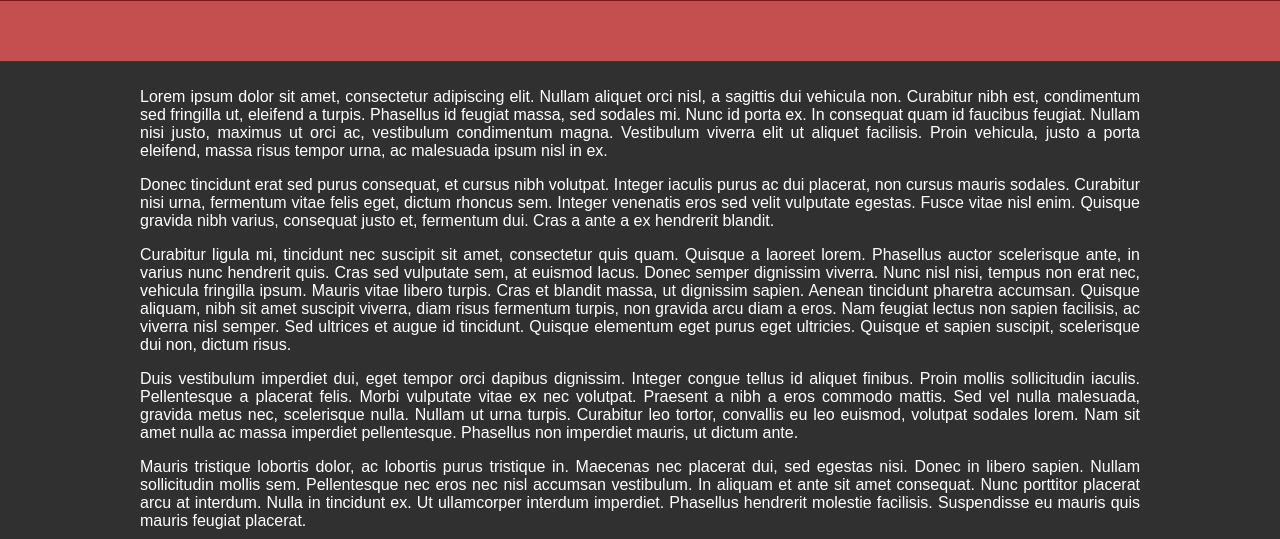
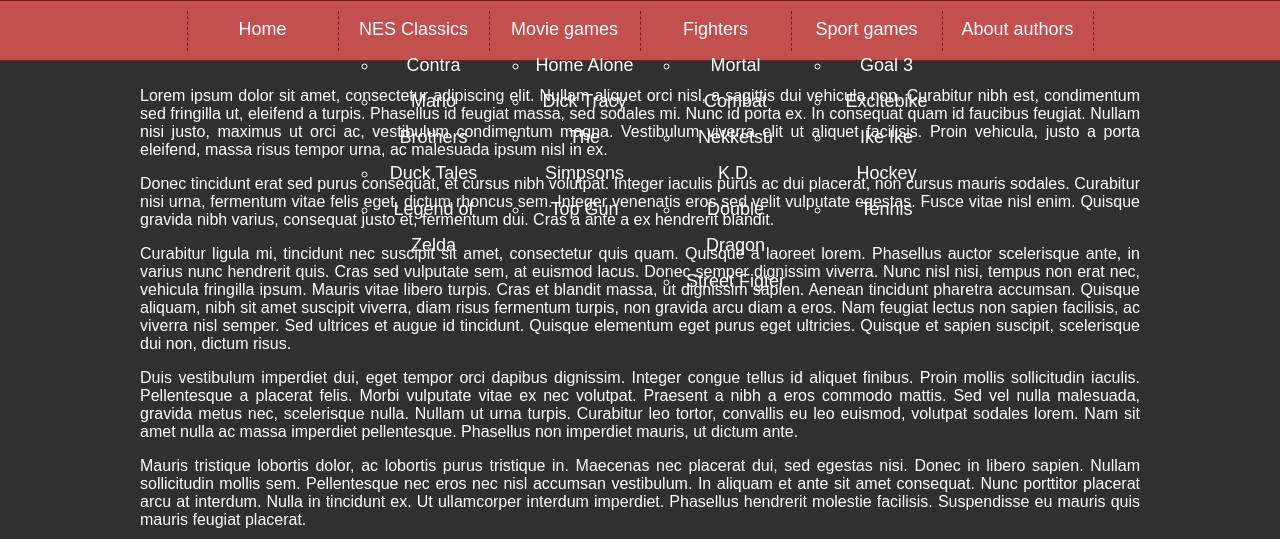
Before and after one commit to MaliszewskiKamil/django_practice, a Django app: template project/mysite/zelent/templates/tutorial/css/css3/index.html in a window 1280 px wide. Shown: the part 135-674 px from the top of the page. Run offline with Django 3.2, Linux system fonts and the light colour scheme; the template is opened without the code that fills it, so the values that code supplies are empty.

Commit message:
added menu + menu items

```diff
--- a/project/mysite/zelent/static/css/css3/style.css
+++ b/project/mysite/zelent/static/css/css3/style.css
@@ -29,7 +29,6 @@ body{
     text-align: center;
     border-top: 1px solid #751b1b;
     border-bottom: 1px solid #751b1b;
-    height: 40px;
     position: sticky;
     top: 0;
     left: 0;
@@ -84,3 +83,38 @@ body{
     background-color: #202020;
     padding: 30px;
 }
+
+ol{
+    padding: 0;
+    margin: 0;
+    list-style-type: none;
+    font-size: 18px;
+    height: 35px;
+    line-height: 200%;
+    display: inline-block
+
+}
+ol a{
+    color: #fff;
+    text-decoration: none;
+    display: block;
+}
+
+ol > li{
+    float: left;
+    width: 150px;
+    height: 40px;
+    border-right: 1px dashed #751b1b;
+}
+
+ol > li:first-child{
+    border-left: 1px dashed #751b1b;
+}
+
+ol > li:hover{
+    background-color: #cf6969;
+}
+
+ol > li:hover a{
+    color: #451717;
+}
--- a/project/mysite/zelent/templates/tutorial/css/css3/index.html
+++ b/project/mysite/zelent/templates/tutorial/css/css3/index.html
@@ -21,7 +21,42 @@
             </div>
 
             <div class="nav">
-
+                <ol>
+                    <li><a href="#">Home</a></li>
+                    <li><a href="#">NES Classics</a>
+                        <ul>
+                            <li><a href="#">Contra</a></li>
+                            <li><a href="#">Mario Brothers</a></li>
+                            <li><a href="#">Duck Tales</a></li>
+                            <li><a href="#">Legend of Zelda</a></li>
+                        </ul>
+                    </li>
+                    <li><a href="#">Movie games</a>
+                        <ul>
+                            <li><a href="#">Home Alone</a></li>
+                            <li><a href="#">Dick Tracy</a></li>
+                            <li><a href="#">The Simpsons</a></li>
+                            <li><a href="#">Top Gun</a></li>
+                        </ul>
+                    </li>
+                    <li><a href="#">Fighters</a>
+                        <ul>
+                            <li><a href="#">Mortal Combat</a></li>
+                            <li><a href="#">Nekketsu K.D.</a></li>
+                            <li><a href="#">Double Dragon</a></li>
+                            <li><a href="#">Street Figter</a></li>
+                        </ul>
+                    </li>
+                    <li><a href="#">Sport games</a>
+                        <ul>
+                            <li><a href="#">Goal 3</a></li>
+                            <li><a href="#">Excitebike</a></li>
+                            <li><a href="#">Ike Ike Hockey</a></li>
+                            <li><a href="#">Tennis</a></li>
+                        </ul>
+                    </li>
+                    <li><a href="#">About authors</a></li>
+                </ol>
             </div>
 
             <div class="content">
```
